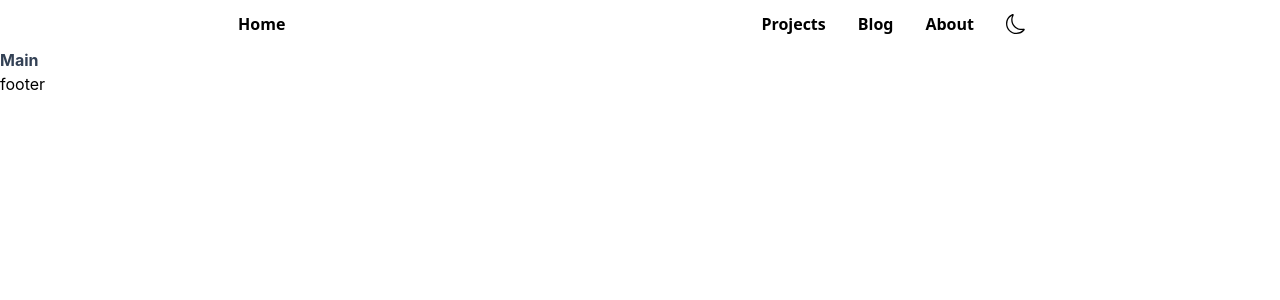
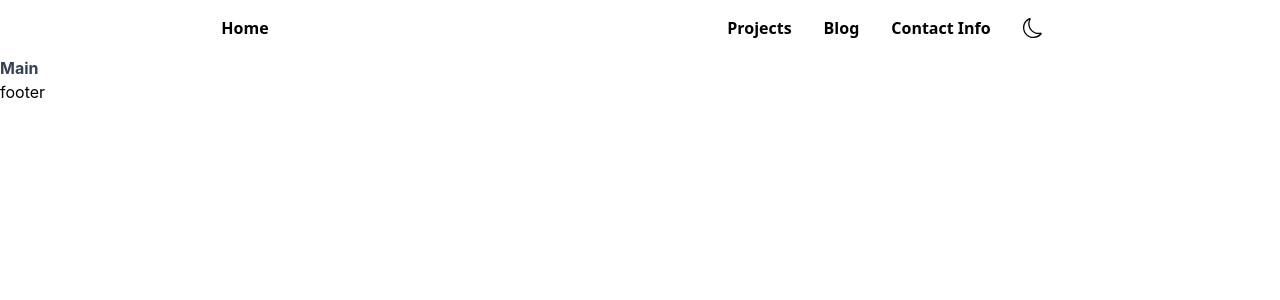
Before and after one commit to mohammedahw/portfolio-website, a Next.js app: page / in a window 1280 px wide. Shown: the top 300 px of the page. Built offline with nearby package versions, Linux system fonts and the light colour scheme.

Commit message:
edited navbar and created components

```diff
--- /dev/null
+++ b/components/BlogPost.tsx
@@ -0,0 +1,3 @@
+export default function BlogPost() {
+  return <>post</>;
+}
--- a/components/Footer.tsx
+++ b/components/Footer.tsx
@@ -1,7 +1,7 @@
 export default function Footer() {
   return (
     <>
-      <footer>footer</footer>
+      <footer id="footer">footer</footer>
     </>
   );
 }
--- a/components/Navbar.tsx
+++ b/components/Navbar.tsx
@@ -35,7 +35,7 @@ export default function Navbar() {
 
   return (
     <>
-      <nav className="px-2 py-3 dark:text-white font-bold font-sans">
+      <nav className="py-4 dark:text-white font-bold font-sans flex justify-center items-center">
         <div className="flex flex-row container justify-around">
           <div className="">
             <Link href={"/"}>Home</Link>
@@ -43,13 +43,13 @@ export default function Navbar() {
           <div className="">
             <ul className="container flex flex-row list-none ml-auto justify-center align-middle items-center">
               <li className="mx-4">
-                <Link href={"/"}>Projects</Link>
+                <Link href={"#projects"}>Projects</Link>
               </li>
               <li className="mx-4">
-                <Link href={"/"}>Blog</Link>
+                <Link href={"/blog"}>Blog</Link>
               </li>
               <li className="mx-4">
-                <Link href={"/"}>About</Link>
+                <Link href={"#footer"}>Contact Info</Link>
               </li>
               <li className="mx-4">{mounted && renderThemeChanger()}</li>
             </ul>
--- /dev/null
+++ b/components/Projects.tsx
@@ -0,0 +1,3 @@
+export default function Projects() {
+  return <>Projects</>;
+}
--- /dev/null
+++ b/components/Technologies.tsx
@@ -0,0 +1,3 @@
+export default function Technologies() {
+  return <>tech stack</>;
+}
--- a/pages/_app.tsx
+++ b/pages/_app.tsx
@@ -1,10 +1,14 @@
 import "../styles/globals.css";
 import type { AppProps } from "next/app";
 import { ThemeProvider } from "next-themes";
+import Navbar from "../components/Navbar";
 
 function MyApp({ Component, pageProps }: AppProps) {
   return (
     <ThemeProvider enableSystem={true} attribute="class">
+      <header>
+        <Navbar />
+      </header>
       <Component {...pageProps} />
     </ThemeProvider>
   );
--- /dev/null
+++ b/pages/blog.tsx
@@ -0,0 +1,3 @@
+export default function BlogPage() {
+  return <>blog</>;
+}
--- a/pages/index.tsx
+++ b/pages/index.tsx
@@ -1,7 +1,6 @@
 import type { NextPage } from "next";
 import Head from "next/head";
 import Footer from "../components/Footer";
-import Navbar from "../components/Navbar";
 
 const Home: NextPage = () => {
   return (
@@ -11,9 +10,6 @@ const Home: NextPage = () => {
         <meta name="portfolio website" content="portfolio website" />
         <link rel="icon" href="/favicon.ico" />
       </Head>
-      <header>
-        <Navbar />
-      </header>
       <main className="">
         <h1 className="font-bold text-slate-700">Main</h1>
       </main>
```
